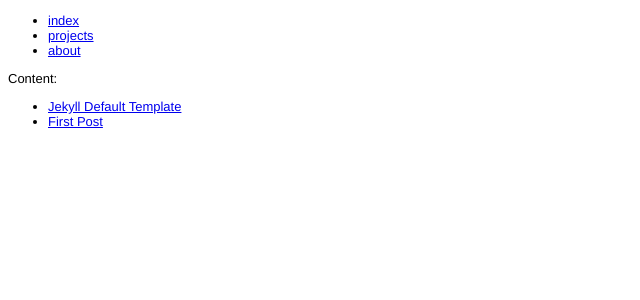
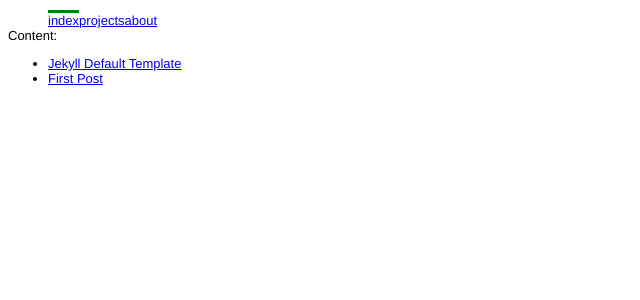
Before and after one commit to twaldecker/twaldecker.github.com, a Jekyll site: the page built from index.html, in a window 1280 px wide. Shown: the top 300 px of the page, without its empty margins (0-640 px from the left). Built offline with Jekyll 4.4.1, drawn with Linux system fonts in a browser that asks for light colours.

Commit message:
dynamic menu

```diff
--- a/_includes/menu.html
+++ b/_includes/menu.html
@@ -7,3 +7,4 @@
   <li><a href="{{ link.url }}" class="{{ active }}">{{ link.text }}</a>
 {% endfor %}
 </ul>
+<br style="clear:left;"/>
--- a/css/style.css
+++ b/css/style.css
@@ -1,3 +1,16 @@
 body {
   font: 13px Helvetica,Arial,freesans,clean,sans-serif;
 }
+
+#menu {
+
+}
+
+#menu li{
+  display:block;
+  float:left;
+}
+
+#menu li .active {
+  border-top: solid 3px green;
+}
```
